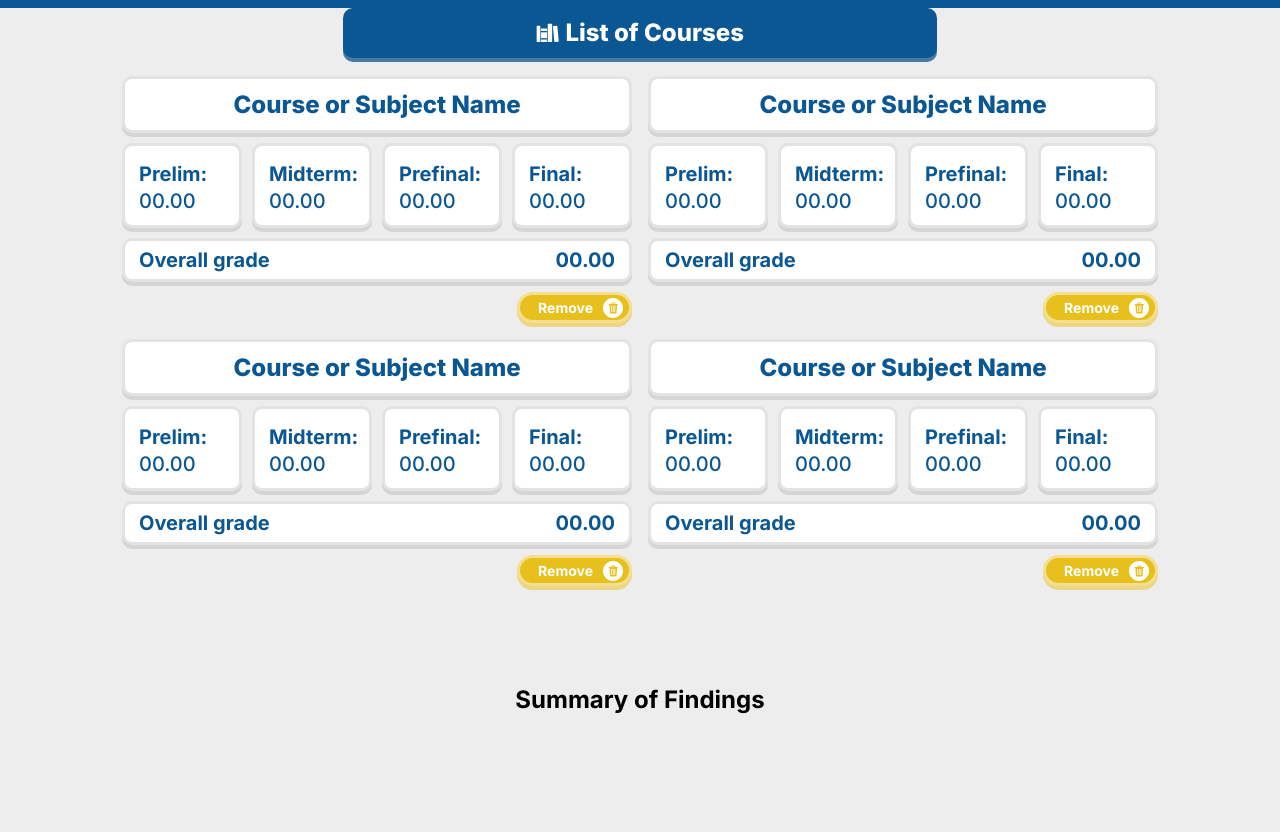
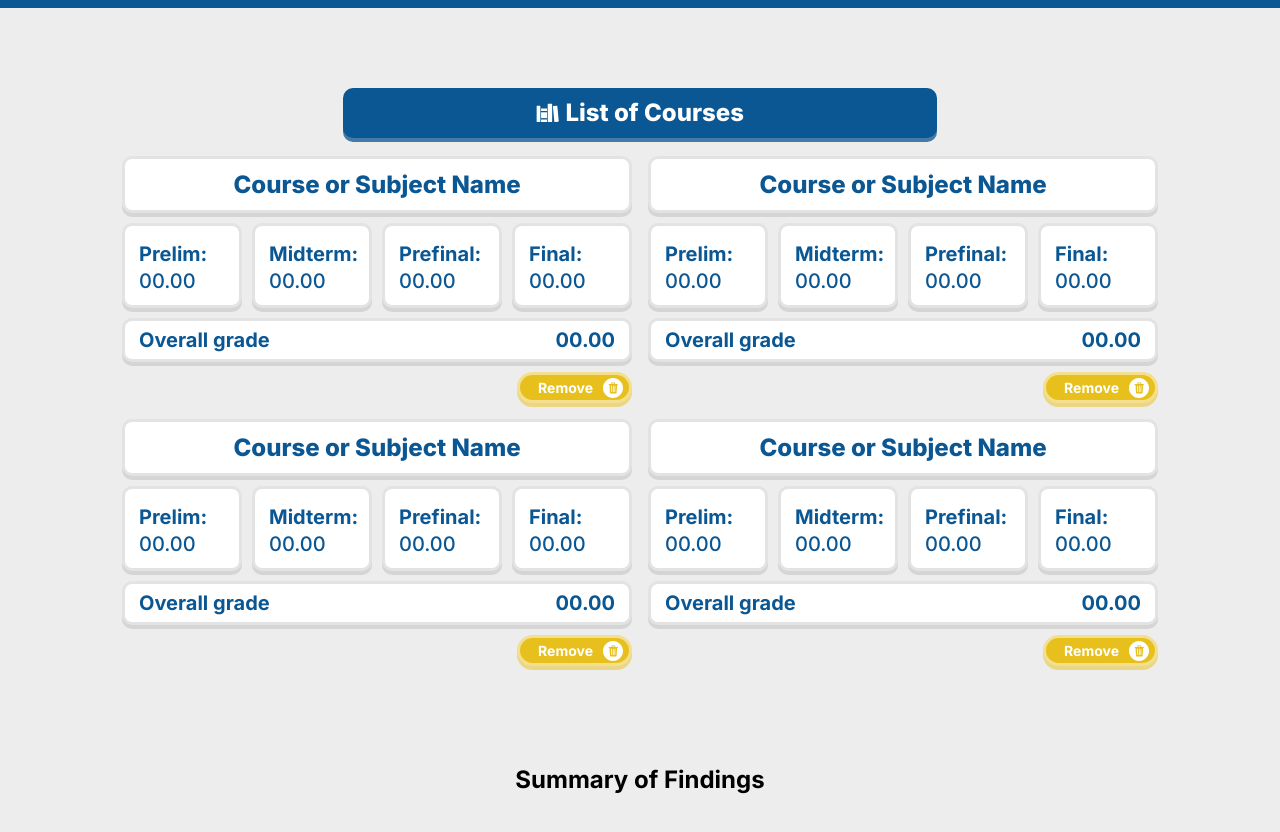
Before and after one commit to chrstnmmn/onestigwaapp, a plain HTML site: page Backup.html in a window 1280 px wide. Shown: the part 72-904 px from the top of the page. Drawn offline with Linux system fonts and the light colour scheme.

Commit message:
Adjusting layout

```diff
--- a/SCSS/main.scss
+++ b/SCSS/main.scss
@@ -25,6 +25,7 @@ body {
 		justify-content: center;
 		align-items: center;
 		gap: 6rem;
+		padding-block: 5rem;
 	}
 
 	footer {
```
Also changed, not shown: index.html (+1 -0 lines), CSS/ResponsiveTest.css, CSS/main.css, SCSS/footer.scss (line endings or trailing spaces), 2 other files.
